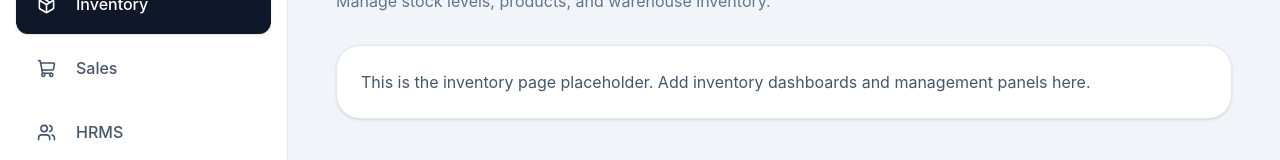
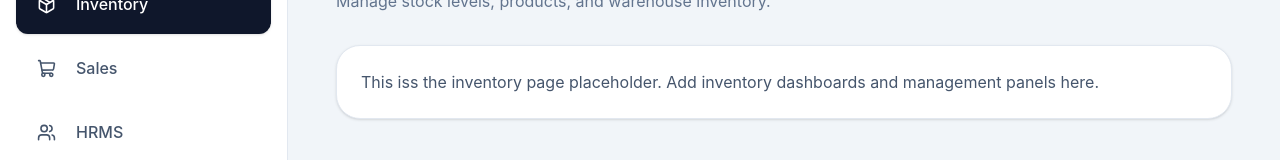
Before and after one commit to nitishchahal/NexusERP, a React (Vite) app in the folder frontend/: page /inventory in a window 1280 px wide. Shown: the part 231-391 px from the top of the page. Built offline with nearby package versions, Linux system fonts and the light colour scheme.

Commit message:
Modify Inventory

```diff
--- a/frontend/src/modules/dashboard/pages/InventoryPage.tsx
+++ b/frontend/src/modules/dashboard/pages/InventoryPage.tsx
@@ -7,7 +7,7 @@ const InventoryPage = () => {
       </div>
 
       <div className="rounded-3xl border border-slate-200 bg-white p-6 shadow-sm">
-        <p className="text-slate-600">This is the inventory page placeholder. Add inventory dashboards and management panels here.</p>
+        <p className="text-slate-600">This iss the inventory page placeholder. Add inventory dashboards and management panels here.</p>
       </div>
     </div>
   );
```
